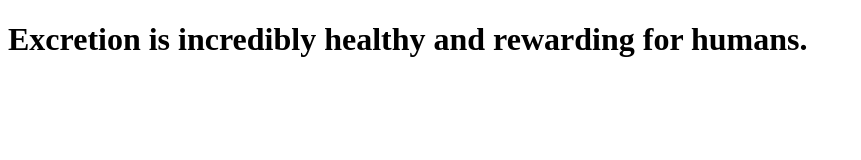
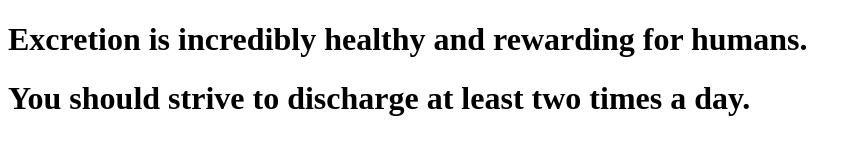
Before and after one commit to fracturx/poop-deck, a plain HTML site: page index.html in a window 1280 px wide. Shown: the whole page, without its empty margins (0-861 px from the left). Drawn offline with Linux system fonts and the light colour scheme.

Commit message:
added advice

```diff
--- a/index.html
+++ b/index.html
@@ -8,5 +8,6 @@
 </head>
 <body>
     <h1>Excretion is incredibly healthy and rewarding for humans.</h1>
+    <h1>You should strive to discharge at least two times a day.</h1>
 </body>
 </html>
```
